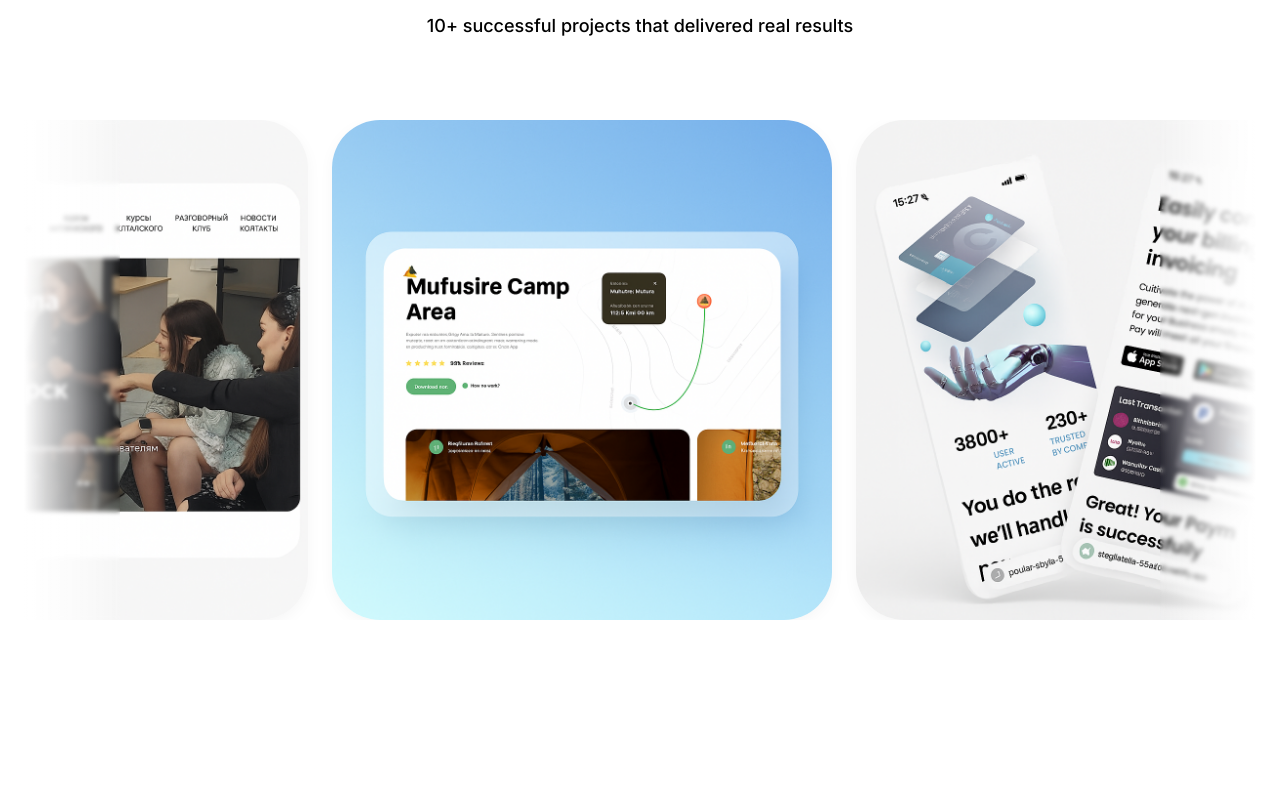
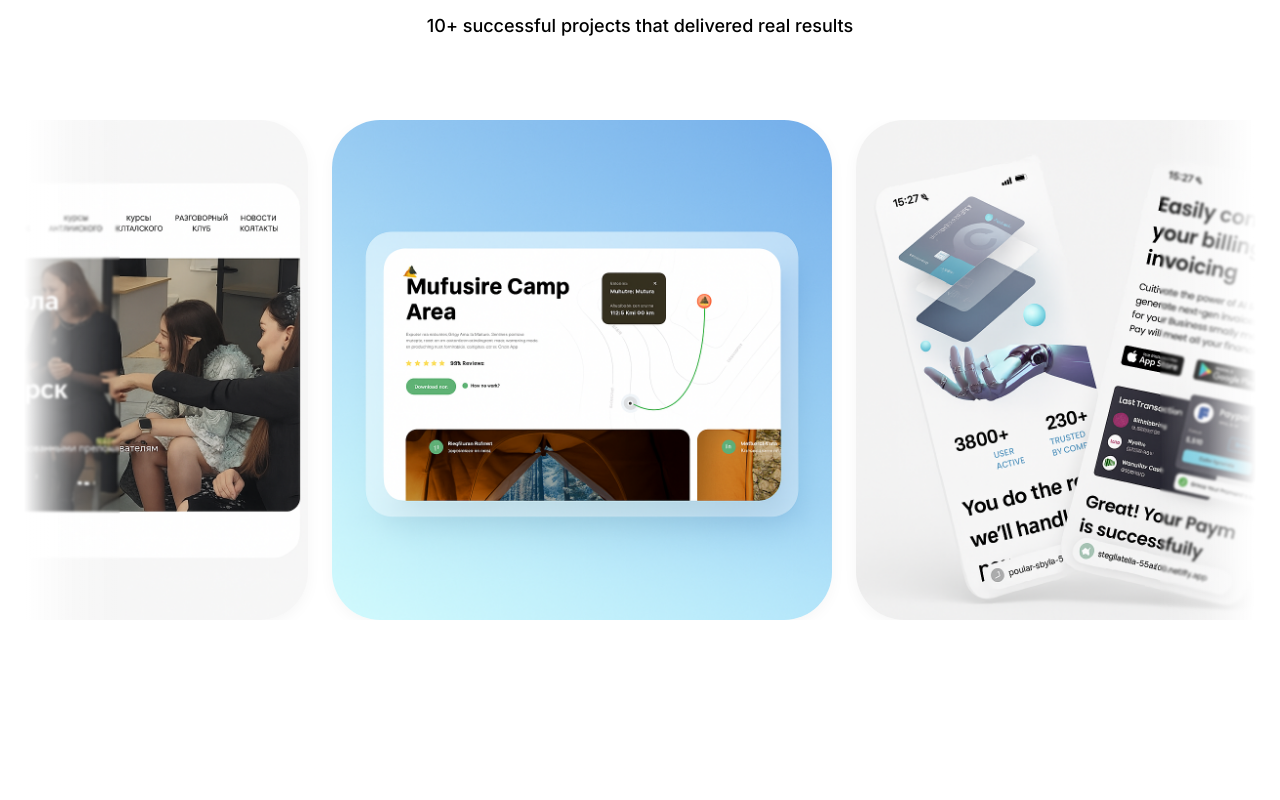
Before and after one commit to FlatBushZombies/noirsfera-agency, a Next.js app: page / in a window 1280 px wide. Shown: the part 2960-3760 px from the top of the page. Built offline with nearby package versions, Linux system fonts and the light colour scheme.

Commit message:
FAQ cards update

```diff
--- a/components/FaqItem.tsx
+++ b/components/FaqItem.tsx
@@ -24,9 +24,9 @@ const FaqItem: React.FC<FaqItemProps> = ({ item, index, activeId, setActiveId })
   }
 
   return (
-    <div className="relative z-2 mb-6 group">
+    <div className="relative z-2 mb-3 group">
       <div
-        className="relative flex cursor-pointer items-start justify-between gap-6 px-6 py-5 rounded-xl border-2 border-[#e5e5e5] hover:border-[#00D9FF]/40 transition-all duration-300 bg-white hover:bg-white/80"
+        className="relative flex cursor-pointer items-start justify-between gap-6 px-6 py-5 rounded-xl border-2 border-[#e5e5e5] hover:border-[#00D9FF]/40 transition-all duration-300 bg-white hover:bg-white/80 h-30"
         onClick={toggleActive}
       >
         {/* Left Content */}
@@ -36,7 +36,7 @@ const FaqItem: React.FC<FaqItemProps> = ({ item, index, activeId, setActiveId })
           </div>
           <div
             className={clsx(
-              "text-lg md:text-xl font-bold leading-relaxed text-foreground transition-all duration-500",
+              "text-lg md:text-xl font-bold leading-relaxed text-foreground transition-all duration-500 line-clamp-2",
               isActive && "text-[#00D9FF]",
             )}
           >
--- a/components/faq.tsx
+++ b/components/faq.tsx
@@ -1,5 +1,4 @@
 "use client"
-
 import { useEffect, useState } from "react"
 import { faq } from "@/constants"
 import FaqItem from "./FaqItem"
@@ -27,11 +26,13 @@ const FAQ = () => {
       id="faq"
       className="relative w-full bg-gradient-to-b from-background via-background to-surface py-20 md:py-28 lg:py-36"
     >
+      {/* Background blobs */}
       <div className="absolute inset-0 -z-10 overflow-hidden">
         <div className="absolute top-1/3 right-0 w-96 h-96 bg-primary/5 rounded-full blur-3xl -mr-48" />
         <div className="absolute bottom-1/4 left-0 w-96 h-96 bg-primary/3 rounded-full blur-3xl -ml-48" />
       </div>
 
+      {/* Section Header */}
       <div className="mx-auto max-w-6xl px-4 sm:px-6 lg:px-8 relative z-10 pb-16 md:pb-20">
         <div className="max-w-3xl">
           <p className="text-sm md:text-base font-semibold text-primary uppercase tracking-widest mb-4">Support</p>
@@ -46,12 +47,12 @@ const FAQ = () => {
             Find answers to common questions about our services and process
           </p>
         </div>
-
-        <div className="hidden lg:block absolute left-1/2 top-32 bottom-0 w-px bg-gradient-to-b from-primary/30 to-transparent -translate-x-1/2" />
       </div>
 
+      {/* FAQ Content */}
       <div className="mx-auto max-w-6xl px-4 sm:px-6 lg:px-8 relative z-10">
         <div className="relative">
+          {/* Rotating Founder Image (Centered Above) */}
           <div className="absolute -top-14 left-1/2 -translate-x-1/2 z-20 hidden lg:block">
             <div className="relative size-20 overflow-hidden rounded-full border-2 border-primary/40 bg-[#080D27] shadow-lg shadow-primary/15">
               <AnimatePresence mode="wait">
@@ -69,16 +70,14 @@ const FAQ = () => {
             </div>
           </div>
 
-          <div className="grid lg:grid-cols-2 gap-8 lg:gap-16 pt-8 lg:pt-28">
+          {/* FAQ Grid - Even Columns with Perfect Alignment */}
+          <div className="grid lg:grid-cols-2 gap-4 lg:gap-12 pt-8 auto-rows-fr">
             {/* Left Column */}
-            <div className="relative">
             {faq.slice(0, halfLength).map((item, index) => (
               <FaqItem key={item.id} item={item} index={index} activeId={activeId} setActiveId={setActiveId} />
             ))}
-            </div>
 
             {/* Right Column */}
-            <div className="relative lg:pt-12">
             {faq.slice(halfLength).map((item, index) => (
               <FaqItem
                 key={item.id}
@@ -91,7 +90,6 @@ const FAQ = () => {
           </div>
         </div>
       </div>
-      </div>
     </section>
   )
 }
--- a/components/portfolio.tsx
+++ b/components/portfolio.tsx
@@ -109,10 +109,10 @@ export default function Portfolio() {
 
         <div className="relative overflow-hidden">
           {/* Left Gradient */}
-          <div className="absolute left-0 top-0 bottom-0 w-16 md:w-24 bg-gradient-to-r from-white via-white/60 to-transparent z-10 pointer-events-none backdrop-blur-[2px]" />
+          <div className="absolute left-0 top-0 bottom-0 w-16 md:w-24 bg-gradient-to-r from-white via-white/30 to-transparent z-10 pointer-events-none backdrop-blur-[1px]" />
 
           {/* Right Gradient */}
-          <div className="absolute right-0 top-0 bottom-0 w-16 md:w-24 bg-gradient-to-l from-white via-white/60 to-transparent z-10 pointer-events-none backdrop-blur-[2px]" />
+          <div className="absolute right-0 top-0 bottom-0 w-16 md:w-24 bg-gradient-to-l from-white via-white/30 to-transparent z-10 pointer-events-none backdrop-blur-[1px]" />
 
           <motion.div
             className="flex gap-6"
```
Lines whose indentation alone changed are shown as unchanged.
